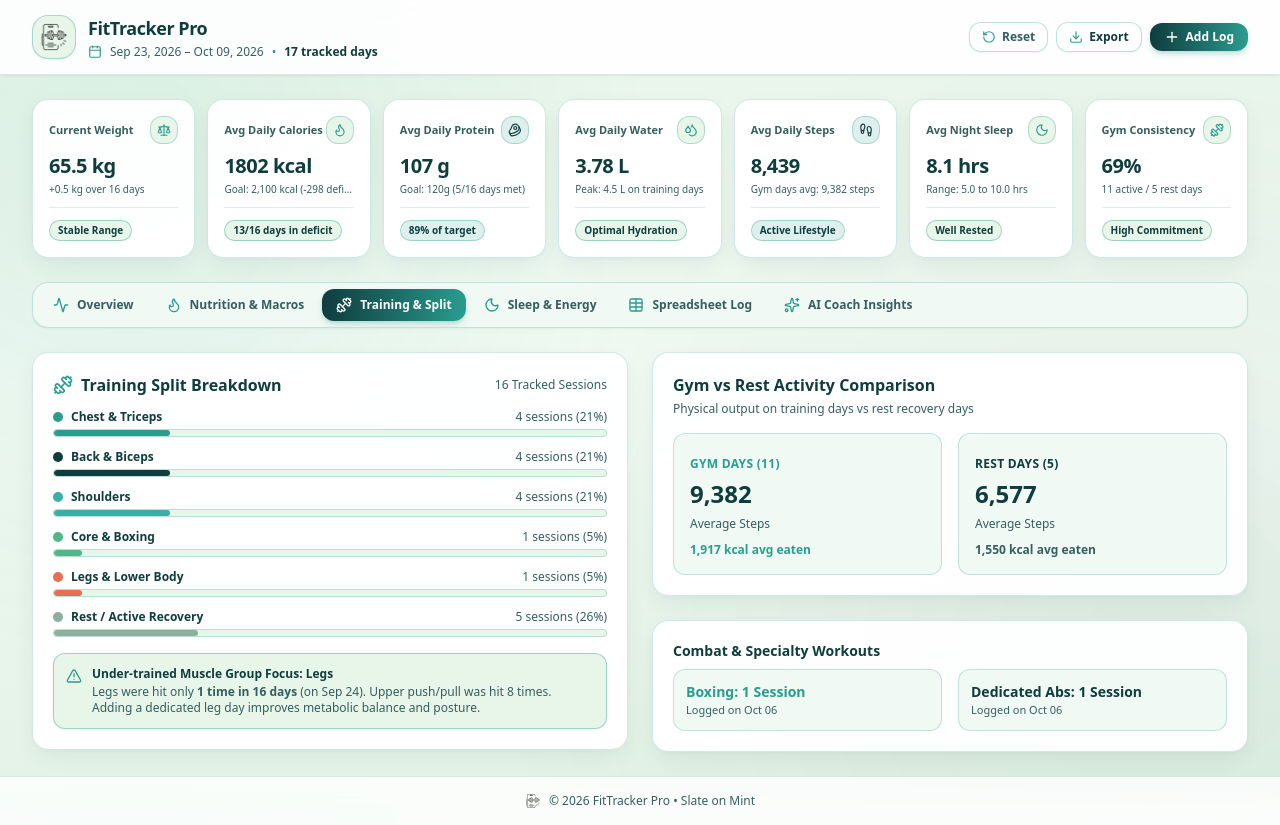
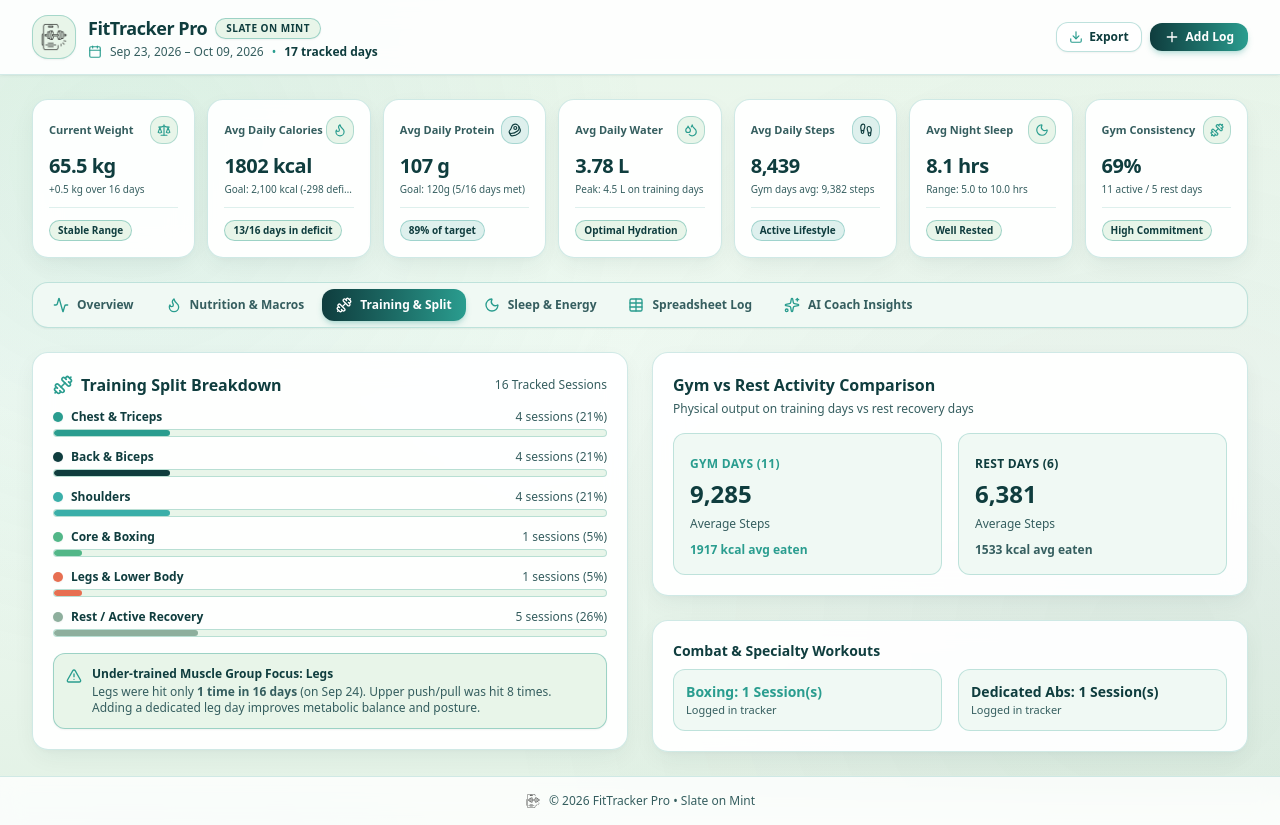
Before and after one commit to Santhanakevi333/fitness_tracker, a React (Vite) app: page / in a window 1280 px wide. Both pictures are taken after a click on the button "Training & Split". Built offline with nearby package versions, Linux system fonts and the light colour scheme.

Commit message:
fix: dynamic navbar date range, fix 11-10-2026 date save bug, remove reset button, dynamic live AI coach

```diff
--- a/src/App.jsx
+++ b/src/App.jsx
@@ -14,8 +14,7 @@ import {
   Sparkles,
   Plus,
   Download,
-  Calendar,
-  RotateCcw
+  Calendar
 } from 'lucide-react';
 
 export default function App() {
@@ -46,13 +45,6 @@ export default function App() {
   const [isModalOpen, setIsModalOpen] = useState(false);
   const [editingRow, setEditingRow] = useState(null);
 
-  const resetToDefault = () => {
-    if (window.confirm('Reset all fitness logs back to original spreadsheet data?')) {
-      setData(initialFitnessData);
-      localStorage.removeItem('fit_tracker_pro_data');
-    }
-  };
-
   const handleAddRow = () => {
     setEditingRow(null);
     setIsModalOpen(true);
@@ -69,7 +61,7 @@ export default function App() {
       if (existsIndex >= 0) {
         const updated = [...prev];
         updated[existsIndex] = { ...updated[existsIndex], ...savedRow };
-        return updated;
+        return updated.sort((a, b) => new Date(a.date) - new Date(b.date));
       } else {
         return [...prev, savedRow].sort((a, b) => new Date(a.date) - new Date(b.date));
       }
@@ -87,6 +79,14 @@ export default function App() {
     link.click();
     document.body.removeChild(link);
   };
+
+  // Dynamic Date Range Calculation
+  const sortedData = [...data].sort((a, b) => new Date(a.date) - new Date(b.date));
+  const earliest = sortedData[0];
+  const latest = sortedData[sortedData.length - 1];
+  const dynamicDateRange = earliest && latest
+    ? `${earliest.displayDate}, ${earliest.date?.slice(0, 4) || '2026'} – ${latest.displayDate}, ${latest.date?.slice(0, 4) || '2026'}`
+    : 'All Time Logs';
 
   const tabs = [
     { id: 'overview', label: 'Overview', icon: Activity },
@@ -108,30 +108,24 @@ export default function App() {
           <div>
             <div className="flex items-center gap-2">
               <h1 className="font-extrabold text-base sm:text-lg text-[#0F3D3E] tracking-tight">FitTracker Pro</h1>
-
+              <span className="text-[10px] uppercase font-bold tracking-wider px-2.5 py-0.5 rounded-full bg-[#E8F5E9] text-[#0F3D3E] border border-[#2A9D8F]/40 shadow-xs">
+                Slate on Mint
+              </span>
             </div>
             <div className="flex items-center gap-2 text-xs text-[#355E5F] mt-0.5 font-medium">
               <Calendar className="w-3.5 h-3.5 text-[#2A9D8F]" />
-              <span>Sep 23, 2026 – Oct 09, 2026</span>
+              <span>{dynamicDateRange}</span>
               <span className="text-[#2A9D8F]">&bull;</span>
               <span className="text-[#0F3D3E] font-bold">{data.length} tracked days</span>
             </div>
           </div>
         </div>
 
-        {/* Global Toolbar buttons */}
+        {/* Global Toolbar buttons - Reset button removed as requested */}
         <div className="flex items-center gap-2">
           <button
-            onClick={resetToDefault}
-            className="flex items-center gap-1.5 px-2.5 sm:px-3 py-1.5 bg-[#FFFFFF] hover:bg-[#F0F9F4] text-[#355E5F] hover:text-[#0F3D3E] border border-[#2A9D8F]/30 rounded-xl text-xs font-semibold transition-all shadow-xs"
-            title="Reset to Original Spreadsheet Data"
-          >
-            <RotateCcw className="w-3.5 h-3.5 text-[#2A9D8F]" />
-            <span className="hidden sm:inline">Reset</span>
-          </button>
-          <button
             onClick={exportJSON}
-            className="flex items-center gap-1.5 px-2.5 sm:px-3 py-1.5 bg-[#FFFFFF] hover:bg-[#F0F9F4] text-[#0F3D3E] border border-[#2A9D8F]/30 rounded-xl text-xs font-semibold transition-all shadow-xs"
+            className="flex items-center gap-1.5 px-3 py-1.5 bg-[#FFFFFF] hover:bg-[#F0F9F4] text-[#0F3D3E] border border-[#2A9D8F]/30 rounded-xl text-xs font-semibold transition-all shadow-xs"
             title="Download Clean JSON Schema"
           >
             <Download className="w-3.5 h-3.5 text-[#2A9D8F]" />
@@ -139,7 +133,7 @@ export default function App() {
           </button>
           <button
             onClick={handleAddRow}
-            className="flex items-center gap-1.5 px-3 sm:px-3.5 py-1.5 bg-gradient-to-r from-[#0F3D3E] to-[#2A9D8F] hover:from-[#155455] hover:to-[#32b5a6] text-white rounded-xl text-xs font-bold shadow-md shadow-[#2A9D8F]/25 transition-all hover:scale-[1.02]"
+            className="flex items-center gap-1.5 px-3.5 py-1.5 bg-gradient-to-r from-[#0F3D3E] to-[#2A9D8F] hover:from-[#155455] hover:to-[#32b5a6] text-white rounded-xl text-xs font-bold shadow-md shadow-[#2A9D8F]/25 transition-all hover:scale-[1.02]"
           >
             <Plus className="w-4 h-4" />
             <span>Add Log</span>
@@ -197,8 +191,8 @@ export default function App() {
               </div>
             </div>
 
-            {/* Coach Recommendations */}
-            <AIFitnessCoach />
+            {/* Live Dynamic AI Coach Recommendations */}
+            <AIFitnessCoach data={data} />
           </div>
         )}
 
@@ -246,17 +240,25 @@ export default function App() {
 
                   <div className="grid grid-cols-2 gap-4">
                     <div className="theme-box-sub p-4 rounded-xl">
-                      <span className="text-xs font-bold text-[#2A9D8F] uppercase tracking-wide">Gym Days (11)</span>
-                      <div className="text-2xl font-black text-[#0F3D3E] mt-1">9,382</div>
+                      <span className="text-xs font-bold text-[#2A9D8F] uppercase tracking-wide">Gym Days ({data.filter(d => d.gym).length})</span>
+                      <div className="text-2xl font-black text-[#0F3D3E] mt-1">
+                        {Math.round(data.filter(d => d.gym).reduce((acc, d) => acc + (d.steps || 0), 0) / (data.filter(d => d.gym).length || 1)).toLocaleString()}
+                      </div>
                       <span className="text-xs text-[#355E5F]">Average Steps</span>
-                      <div className="text-xs text-[#2A9D8F] mt-2 font-semibold">1,917 kcal avg eaten</div>
+                      <div className="text-xs text-[#2A9D8F] mt-2 font-semibold">
+                        {Math.round(data.filter(d => d.gym).reduce((acc, d) => acc + (d.caloriesEaten || 0), 0) / (data.filter(d => d.gym).length || 1))} kcal avg eaten
+                      </div>
                     </div>
 
                     <div className="theme-box-sub p-4 rounded-xl">
-                      <span className="text-xs font-bold text-[#0F3D3E] uppercase tracking-wide">Rest Days (5)</span>
-                      <div className="text-2xl font-black text-[#0F3D3E] mt-1">6,577</div>
+                      <span className="text-xs font-bold text-[#0F3D3E] uppercase tracking-wide">Rest Days ({data.filter(d => !d.gym).length})</span>
+                      <div className="text-2xl font-black text-[#0F3D3E] mt-1">
+                        {Math.round(data.filter(d => !d.gym).reduce((acc, d) => acc + (d.steps || 0), 0) / (data.filter(d => !d.gym).length || 1)).toLocaleString()}
+                      </div>
                       <span className="text-xs text-[#355E5F]">Average Steps</span>
-                      <div className="text-xs text-[#355E5F] mt-2 font-semibold">1,550 kcal avg eaten</div>
+                      <div className="text-xs text-[#355E5F] mt-2 font-semibold">
+                        {Math.round(data.filter(d => !d.gym).reduce((acc, d) => acc + (d.caloriesEaten || 0), 0) / (data.filter(d => !d.gym).length || 1))} kcal avg eaten
+                      </div>
                     </div>
                   </div>
                 </div>
@@ -265,12 +267,12 @@ export default function App() {
                   <h3 className="font-semibold text-[#0F3D3E] text-sm mb-2">Combat & Specialty Workouts</h3>
                   <div className="flex items-center gap-4 text-xs text-[#0F3D3E]">
                     <div className="p-3 theme-box-sub rounded-xl flex-1">
-                      <span className="text-[#2A9D8F] font-bold block text-sm">Boxing: 1 Session</span>
-                      <span className="text-[#355E5F] text-[11px]">Logged on Oct 06</span>
+                      <span className="text-[#2A9D8F] font-bold block text-sm">Boxing: {data.filter(d => d.boxing).length} Session(s)</span>
+                      <span className="text-[#355E5F] text-[11px]">Logged in tracker</span>
                     </div>
                     <div className="p-3 theme-box-sub rounded-xl flex-1">
-                      <span className="text-[#0F3D3E] font-bold block text-sm">Dedicated Abs: 1 Session</span>
-                      <span className="text-[#355E5F] text-[11px]">Logged on Oct 06</span>
+                      <span className="text-[#0F3D3E] font-bold block text-sm">Dedicated Abs: {data.filter(d => d.abs).length} Session(s)</span>
+                      <span className="text-[#355E5F] text-[11px]">Logged in tracker</span>
                     </div>
                   </div>
                 </div>
@@ -298,7 +300,7 @@ export default function App() {
 
         {activeTab === 'coach' && (
           <div className="space-y-6 animate-fadeIn">
-            <AIFitnessCoach />
+            <AIFitnessCoach data={data} />
           </div>
         )}
       </main>
--- a/src/components/AddEditModal.jsx
+++ b/src/components/AddEditModal.jsx
@@ -1,11 +1,56 @@
 import React, { useState, useEffect } from 'react';
-import { X, Check } from 'lucide-react';
+import { X, Check, Calendar } from 'lucide-react';
+
+const monthNames = ['Jan', 'Feb', 'Mar', 'Apr', 'May', 'Jun', 'Jul', 'Aug', 'Sep', 'Oct', 'Nov', 'Dec'];
+
+function parseDateInput(inputVal) {
+  if (!inputVal) return { date: '', rawDate: '', displayDate: '', dayOfWeek: '' };
+
+  let year, month, day;
+
+  // Case 1: YYYY-MM-DD (e.g. 2026-10-11)
+  if (/^\d{4}-\d{2}-\d{2}$/.test(inputVal)) {
+    const parts = inputVal.split('-');
+    year = parseInt(parts[0], 10);
+    month = parseInt(parts[1], 10);
+    day = parseInt(parts[2], 10);
+  }
+  // Case 2: DD-MM-YYYY (e.g. 11-10-2026)
+  else if (/^\d{1,2}-\d{1,2}-\d{4}$/.test(inputVal)) {
+    const parts = inputVal.split('-');
+    day = parseInt(parts[0], 10);
+    month = parseInt(parts[1], 10);
+    year = parseInt(parts[2], 10);
+  } else {
+    const d = new Date(inputVal);
+    if (!isNaN(d.getTime())) {
+      year = d.getFullYear();
+      month = d.getMonth() + 1;
+      day = d.getDate();
+    } else {
+      return { date: inputVal, rawDate: inputVal, displayDate: inputVal, dayOfWeek: '' };
+    }
+  }
+
+  const yStr = String(year);
+  const mStr = String(month).padStart(2, '0');
+  const dStr = String(day).padStart(2, '0');
+  const isoDate = `${yStr}-${mStr}-${dStr}`;
+  const rawDate = `${dStr}-${mStr}-${yStr}`;
+  const displayDate = `${monthNames[month - 1] || 'Oct'} ${dStr}`;
+
+  const dateObj = new Date(year, month - 1, day);
+  const dayOfWeek = dateObj.toLocaleDateString('en-US', { weekday: 'short' });
+
+  return { date: isoDate, rawDate, displayDate, dayOfWeek };
+}
 
 export function AddEditModal({ isOpen, onClose, onSave, initialData }) {
   const [formData, setFormData] = useState({
     date: '',
     rawDate: '',
     displayDate: '',
+    dayOfWeek: '',
     wakeUp: '08:00 AM',
     weight: 65.0,
     water: 4.0,
@@ -26,28 +71,44 @@ export function AddEditModal({ isOpen, onClose, onSave, initialData }) {
 
   useEffect(() => {
     if (initialData) {
-      setFormData(initialData);
+      const parsed = parseDateInput(initialData.date || initialData.rawDate);
+      setFormData({
+        ...initialData,
+        date: parsed.date || initialData.date,
+        rawDate: parsed.rawDate || initialData.rawDate,
+        displayDate: parsed.displayDate || initialData.displayDate,
+        dayOfWeek: parsed.dayOfWeek || initialData.dayOfWeek
+      });
     } else {
+      // Default to today or recent date
+      const today = new Date();
+      const y = today.getFullYear();
+      const m = String(today.getMonth() + 1).padStart(2, '0');
+      const d = String(today.getDate()).padStart(2, '0');
+      const defaultIso = `${y}-${m}-${d}`;
+      const parsed = parseDateInput(defaultIso);
+
       setFormData({
-        date: '2026-10-10',
-        rawDate: '10-10-2026',
-        displayDate: 'Oct 10',
+        date: parsed.date,
+        rawDate: parsed.rawDate,
+        displayDate: parsed.displayDate,
+        dayOfWeek: parsed.dayOfWeek,
         wakeUp: '08:00 AM',
         weight: 65.5,
         water: 4.0,
         steps: 8500,
         gym: true,
-        workout: 'Legs & Calves',
+        workout: 'Chest and Triceps',
         boxing: false,
         abs: false,
         caloriesGoal: 1950,
         caloriesEaten: 1850,
         proteinGoal: 120,
-        proteinEaten: 120,
-        fiber: 25,
+        proteinEaten: 110,
+        fiber: 20,
         sleep: 8.0,
         energy: 4.0,
-        notes: 'three time'
+        notes: 'two time'
       });
     }
   }, [initialData, isOpen]);
@@ -56,6 +117,18 @@ export function AddEditModal({ isOpen, onClose, onSave, initialData }) {
 
   const handleChange = (e) => {
     const { name, value, type, checked } = e.target;
+    if (name === 'date') {
+      const parsed = parseDateInput(value);
+      setFormData(prev => ({
+        ...prev,
+        date: value,
+        rawDate: parsed.rawDate || value,
+        displayDate: parsed.displayDate || value,
+        dayOfWeek: parsed.dayOfWeek || ''
+      }));
+      return;
+    }
+
     setFormData(prev => ({
       ...prev,
       [name]: type === 'checkbox' ? checked : (
@@ -68,10 +141,14 @@ export function AddEditModal({ isOpen, onClose, onSave, initialData }) {
 
   const handleSubmit = (e) => {
     e.preventDefault();
+    const parsed = parseDateInput(formData.date);
     onSave({
       ...formData,
-      id: formData.id || formData.date,
-      displayDate: formData.displayDate || formData.date.slice(5)
+      id: parsed.date || formData.date,
+      date: parsed.date || formData.date,
+      rawDate: parsed.rawDate || formData.rawDate,
+      displayDate: parsed.displayDate || formData.displayDate,
+      dayOfWeek: parsed.dayOfWeek || formData.dayOfWeek,
     });
     onClose();
   };
@@ -99,15 +176,18 @@ export function AddEditModal({ isOpen, onClose, onSave, initialData }) {
           {/* Row 1: Date, Wake Up, Weight */}
           <div className="grid grid-cols-1 sm:grid-cols-3 gap-3">
             <div>
-              <label className="block text-[#0F3D3E] font-medium mb-1">Date (YYYY-MM-DD)</label>
+              <label className="block text-[#0F3D3E] font-medium mb-1">Date</label>
               <input
-                type="text"
+                type="date"
                 name="date"
                 value={formData.date}
                 onChange={handleChange}
                 required
-                className="w-full bg-[#F8FCF9] border border-[#2A9D8F]/30 rounded-xl px-3 py-2 text-[#0F3D3E] focus:outline-none focus:border-[#2A9D8F] focus:ring-1 focus:ring-[#2A9D8F]"
+                className="w-full bg-[#F8FCF9] border border-[#2A9D8F]/30 rounded-xl px-3 py-2 text-[#0F3D3E] font-medium focus:outline-none focus:border-[#2A9D8F] focus:ring-1 focus:ring-[#2A9D8F]"
               />
+              <span className="text-[10px] text-[#2A9D8F] font-semibold mt-1 block">
+                Saving: {formData.displayDate || formData.date} ({formData.rawDate})
+              </span>
             </div>
             <div>
               <label className="block text-[#0F3D3E] font-medium mb-1">Wake Up Time</label>
@@ -227,7 +307,7 @@ export function AddEditModal({ isOpen, onClose, onSave, initialData }) {
                 name="workout"
                 value={formData.workout}
                 onChange={handleChange}
-                placeholder="e.g. Chest & Triceps, Leg day, Back & Biceps"
+                placeholder="e.g. Chest and Triceps, Leg day, Back and Biceps"
                 className="w-full bg-[#FFFFFF] border border-[#2A9D8F]/30 rounded-xl px-3 py-2 text-[#0F3D3E] focus:outline-none focus:border-[#2A9D8F]"
               />
             </div>
```
Also changed, not shown: src/components/AIFitnessCoach.jsx (+110 -24 lines).
